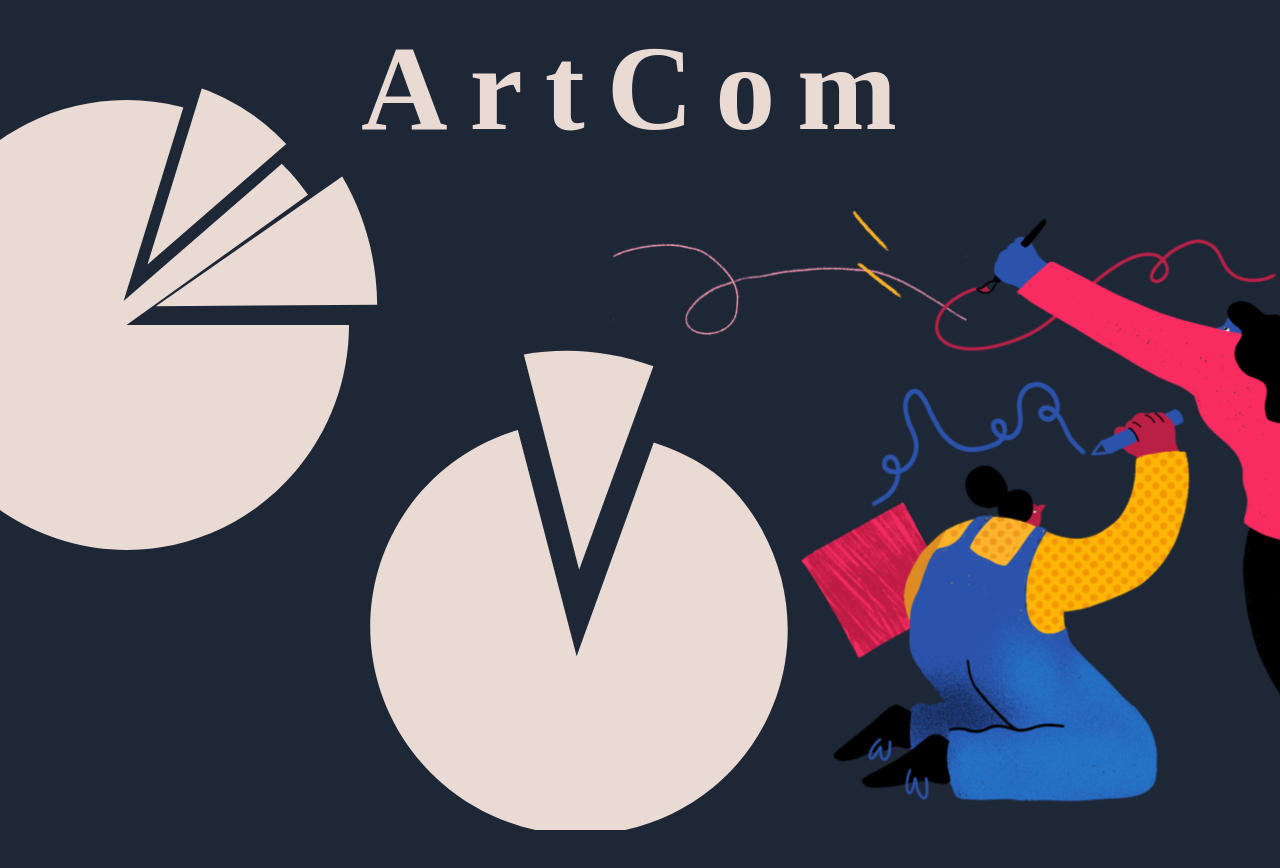
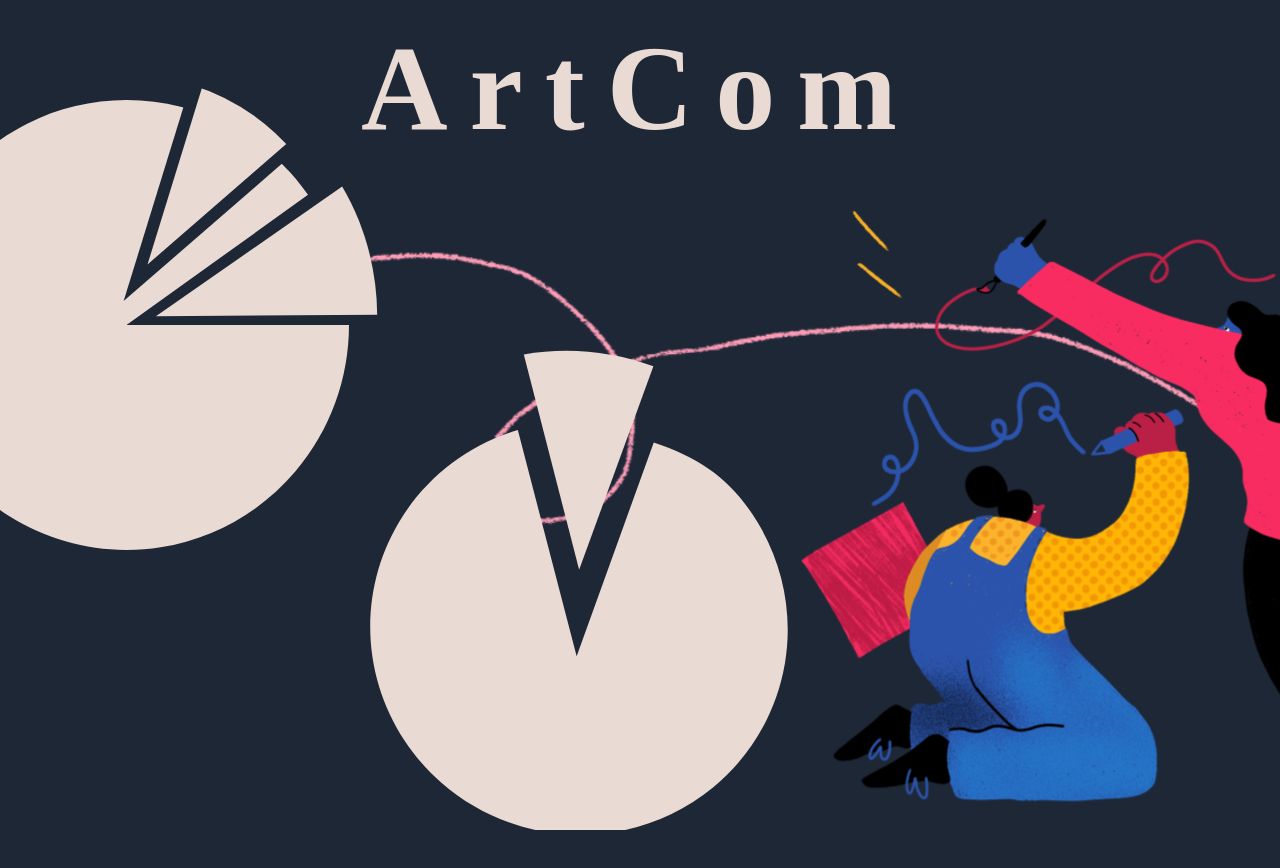
Before and after one commit to mohPYdev/ArtCom, a React (Create React App) app in the folder artcom/: page / in a window 1280 px wide. Shown: the top 868 px of the page. Built offline with nearby package versions, Linux system fonts and the light colour scheme; a web font is replaced by a local one.

Commit message:
static release of loginPage

```diff
--- a/artcom/src/pages/Home.css
+++ b/artcom/src/pages/Home.css
@@ -18,7 +18,7 @@ top: 10rem;
 }
 #EllipseUp1 {
     position: relative;
-    top: -47.5rem;
+    top: -46.5rem;
     left: 15.5rem;
 
 }
@@ -66,6 +66,6 @@ top: 10rem;
     left: 15rem;
     z-index: -1;
     width: 100vw;
-    height: 10rem;
+    height: 30rem;
 
 }
```
Also changed, not shown: 1 other file (tests, documents, lock files or other folders).
